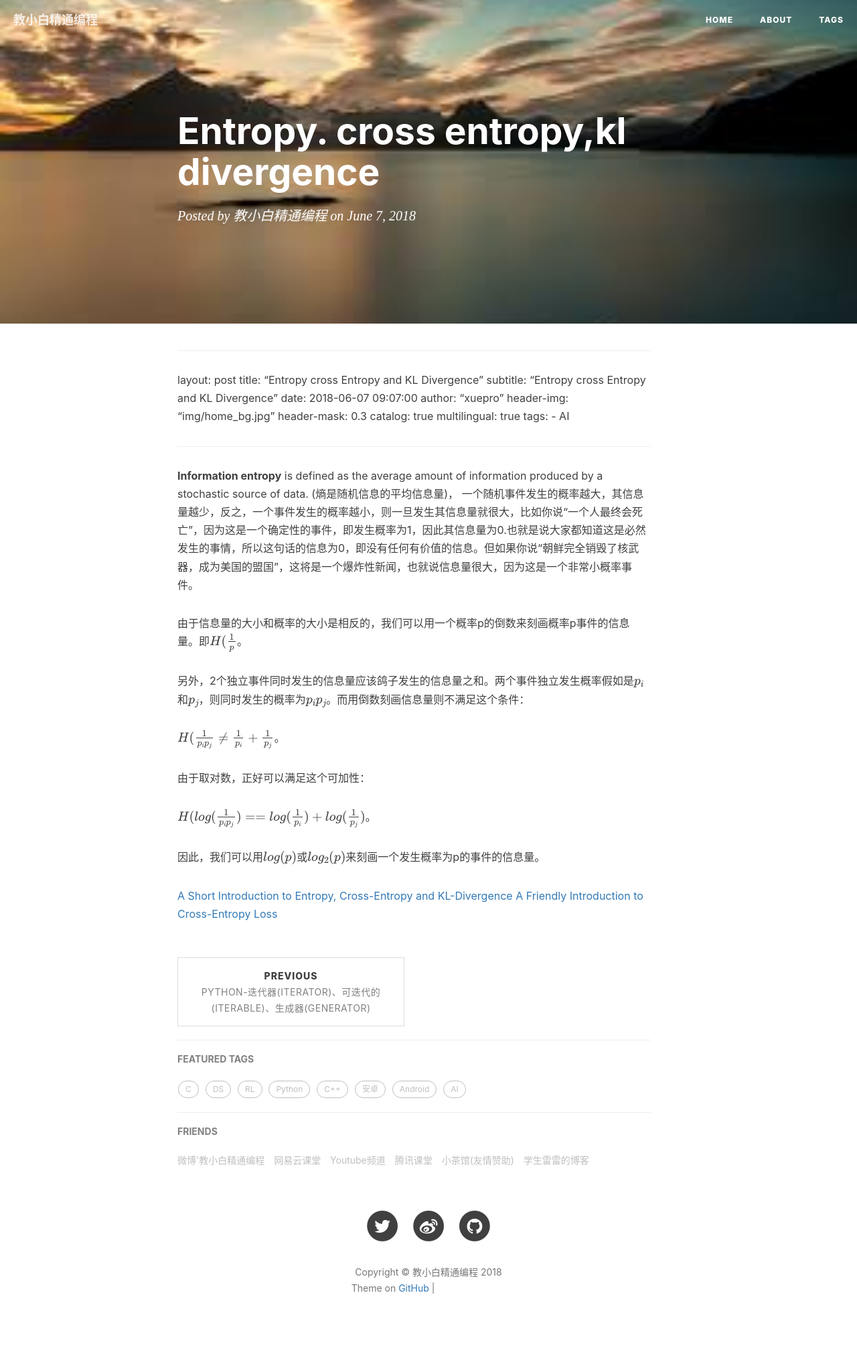
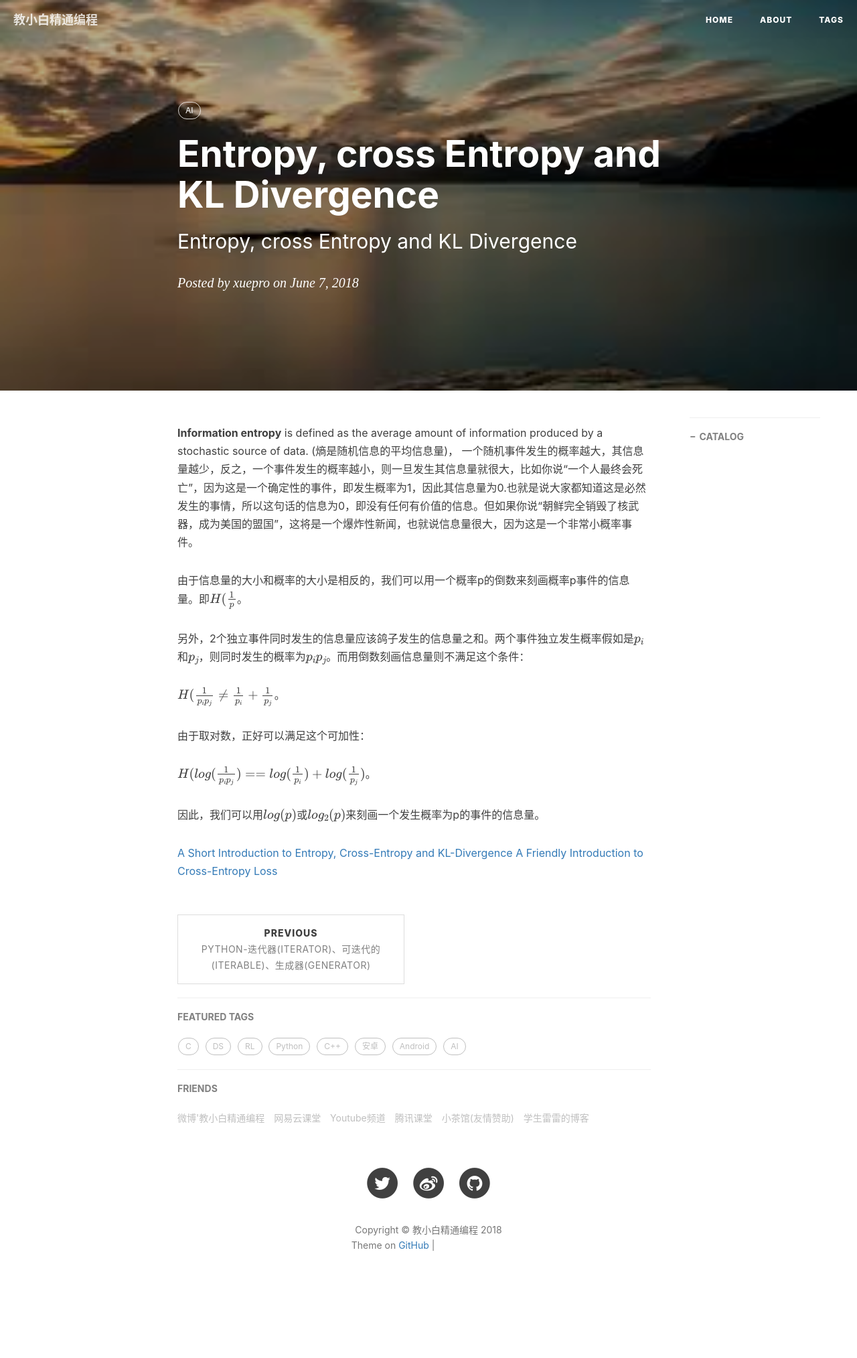
Before and after one commit to xuepro/xuepro.github.io, a Jekyll site: the page built from _posts/2018-06-07-Entropy. cross Entropy,KL Divergence.md, in a window 1280 px wide. Shown: the whole page at 67% size. Built offline with Jekyll 4.4.1, drawn with Linux system fonts in a browser that asks for light colours; nearby versions of some CDN libraries; our own code applies the rules of GitHub Pages for plain Markdown files; formulas are drawn with MathJax 3; comment, search, counter and statistics services are not loaded; after the commit the page ends 1963 px from its top, so only the background shows below that; grey boxes are pictures that could not be loaded.

Commit message:
Update 2018-06-07-Entropy. cross Entropy,KL Divergence.md

```diff
--- a/_posts/2018-06-07-Entropy. cross Entropy,KL Divergence.md
+++ b/_posts/2018-06-07-Entropy. cross Entropy,KL Divergence.md
@@ -1,8 +1,7 @@
-
 ---
 layout:       post
-title:        "Entropy cross Entropy and KL Divergence"
-subtitle:     "Entropy cross Entropy and KL Divergence"
+title:        "Entropy, cross Entropy and KL Divergence"
+subtitle:     "Entropy, cross Entropy and KL Divergence"
 date:         2018-06-07 09:07:00
 author:       "xuepro"
 header-img:   "img/home_bg.jpg"
```
